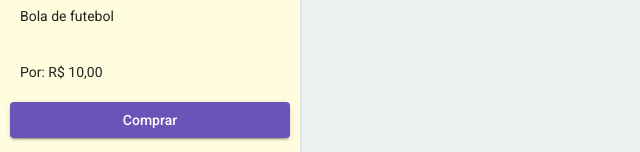
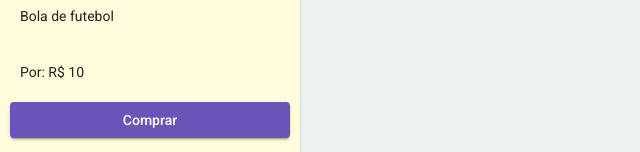
Before and after one commit to filipeabessa/ecommerce-web, an Angular app: page / in a window 1280 px wide. Shown: the part 342-494 px from the top of the page, without its empty margins (0-640 px from the left). Built offline with nearby package versions, Linux system fonts and the light colour scheme.

Commit message:
feat(products): :sparkles: Create products-list component, that will receive and product array as input and create Product type

```diff
--- a/src/app/product/product-card/product-card.component.html
+++ b/src/app/product/product-card/product-card.component.html
@@ -9,9 +9,9 @@
     />
 
     <div class="product-details">
-      <h3 class="product-name">{{ product.name }}</h3>
+      <h3 class="product-name">{{ product.title }}</h3>
       <p class="product-description">{{ product.content }}</p>
-      <p class="product-price">Por: {{ product.price }}</p>
+      <p class="product-price">Por: R$ {{ product.price }}</p>
     </div>
     <button mat-raised-button color="primary" class="product-button">
       Comprar
--- a/src/app/product/product-card/product-card.component.ts
+++ b/src/app/product/product-card/product-card.component.ts
@@ -1,4 +1,5 @@
-import { Component, OnInit } from '@angular/core';
+import { Product } from './../../../types/index';
+import { Component, Input, OnInit } from '@angular/core';
 
 @Component({
   selector: 'app-product-card',
@@ -6,13 +7,15 @@ import { Component, OnInit } from '@angular/core';
   styleUrls: ['./product-card.component.scss'],
 })
 export class ProductCardComponent implements OnInit {
-  product = {
-    name: 'Bola',
-    price: 'R$ 10,00',
-    content: 'Bola de futebol',
-  };
+  @Input() product: Product;
 
-  constructor() {}
+  constructor() {
+    this.product = {
+      title: 'Bola',
+      price: 10,
+      content: 'Bola de futebol',
+    };
+  }
 
   ngOnInit(): void {}
 }
--- a/src/app/product/product.module.ts
+++ b/src/app/product/product.module.ts
@@ -3,9 +3,10 @@ import { CommonModule } from '@angular/common';
 import { ProductCardComponent } from './product-card/product-card.component';
 import { MatCardModule } from '@angular/material/card';
 import { MatButtonModule } from '@angular/material/button';
+import { ProductsListComponent } from './products-list/products-list.component';
 
 @NgModule({
-  declarations: [ProductCardComponent],
+  declarations: [ProductCardComponent, ProductsListComponent],
   imports: [CommonModule, MatCardModule, MatButtonModule],
   exports: [ProductCardComponent],
 })
--- /dev/null
+++ b/src/app/product/products-list/products-list.component.html
@@ -0,0 +1 @@
+<p>products-list works!</p>
--- /dev/null
+++ b/src/app/product/products-list/products-list.component.ts
@@ -0,0 +1,15 @@
+import { Product } from './../../../types/index';
+import { Component, Input } from '@angular/core';
+
+@Component({
+  selector: 'app-products-list',
+  templateUrl: './products-list.component.html',
+  styleUrls: ['./products-list.component.scss'],
+})
+export class ProductsListComponent {
+  @Input() products: Array<Product>;
+
+  constructor() {
+    this.products = [];
+  }
+}
```
Also changed, not shown: src/types/index.ts (added, +7 -0 lines), src/app/product/products-list/products-list.component.scss (added), 1 other file (tests, documents, lock files or other folders).
